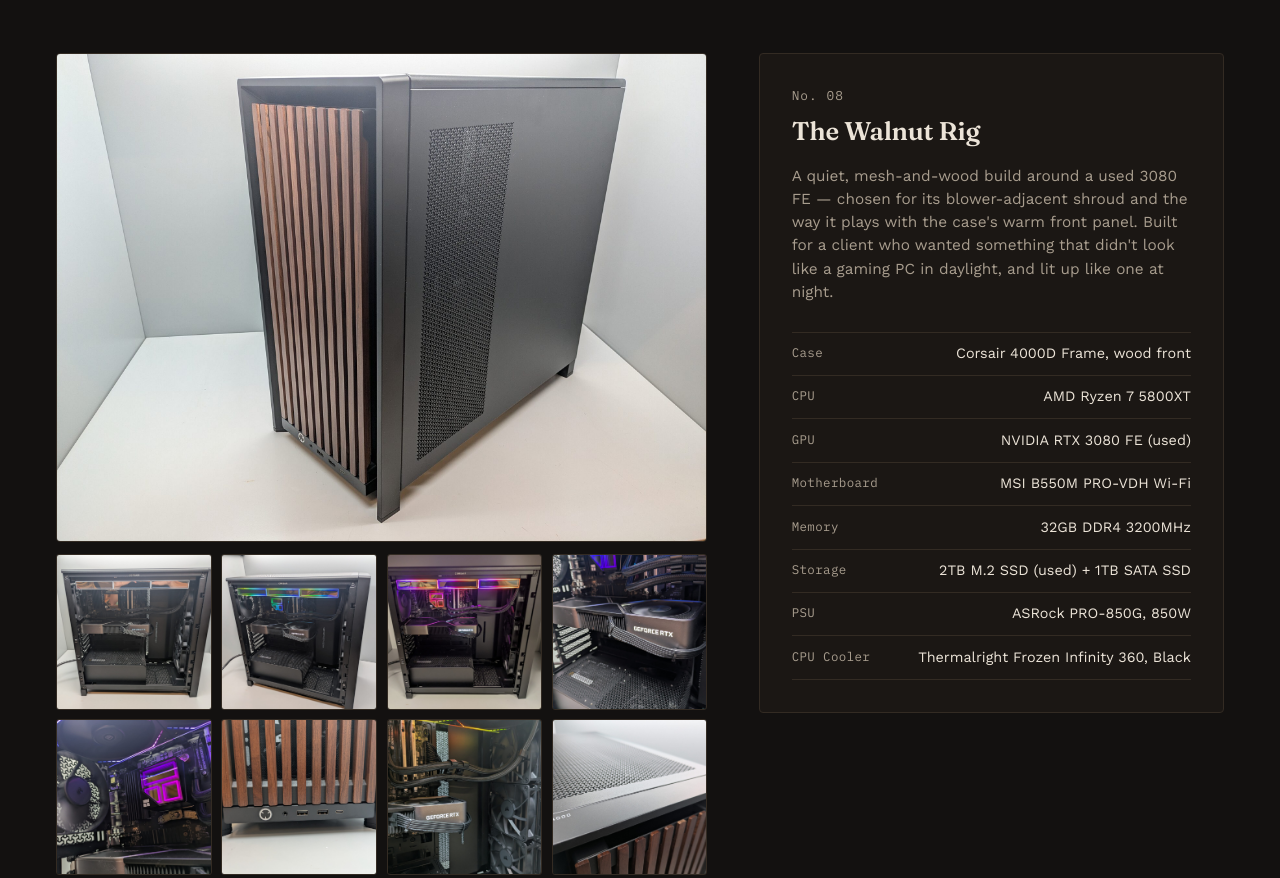
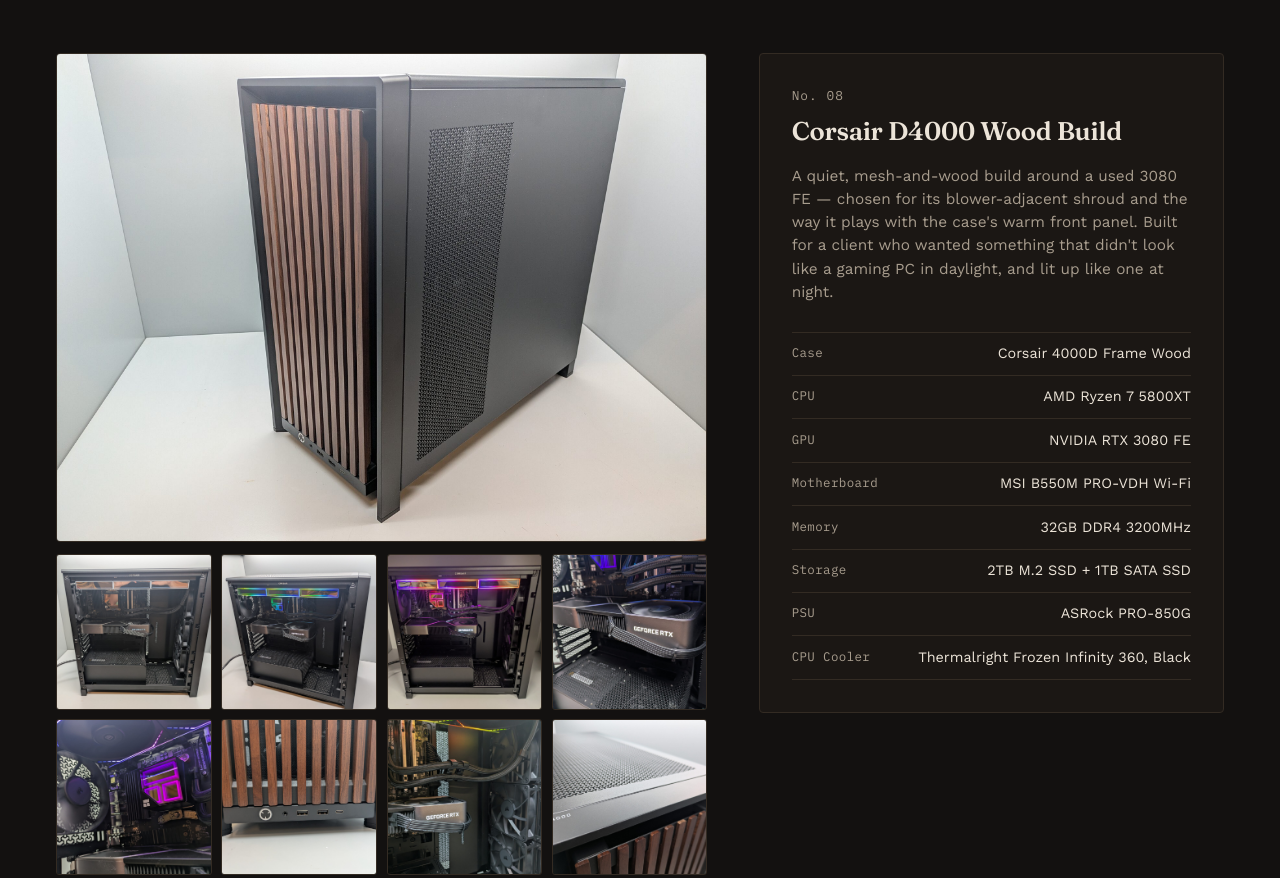
Before and after one commit to MaynardCustom/MaynardCustom, a plain HTML site: page index.html in a window 1280 px wide. Shown: the part 1062-1940 px from the top of the page. Drawn offline with nearby package versions, Linux system fonts and the light colour scheme.

Commit message:
Update index.html

```diff
--- a/index.html
+++ b/index.html
@@ -68,17 +68,17 @@
 
     <div class="build-sheet">
       <p class="build-index">No. 08</p>
-      <h3>The Walnut Rig</h3>
+      <h3>Corsair D4000 Wood Build</h3>
       <p class="build-note">A quiet, mesh-and-wood build around a used 3080 FE — chosen for its blower-adjacent shroud and the way it plays with the case's warm front panel. Built for a client who wanted something that didn't look like a gaming PC in daylight, and lit up like one at night.</p>
 
       <dl class="spec-sheet">
-        <div><dt>Case</dt><dd>Corsair 4000D Frame, wood front</dd></div>
+        <div><dt>Case</dt><dd>Corsair 4000D Frame Wood</dd></div>
         <div><dt>CPU</dt><dd>AMD Ryzen 7 5800XT</dd></div>
-        <div><dt>GPU</dt><dd>NVIDIA RTX 3080 FE (used)</dd></div>
+        <div><dt>GPU</dt><dd>NVIDIA RTX 3080 FE</dd></div>
         <div><dt>Motherboard</dt><dd>MSI B550M PRO-VDH Wi-Fi</dd></div>
         <div><dt>Memory</dt><dd>32GB DDR4 3200MHz</dd></div>
-        <div><dt>Storage</dt><dd>2TB M.2 SSD (used) + 1TB SATA SSD</dd></div>
-        <div><dt>PSU</dt><dd>ASRock PRO-850G, 850W</dd></div>
+        <div><dt>Storage</dt><dd>2TB M.2 SSD + 1TB SATA SSD</dd></div>
+        <div><dt>PSU</dt><dd>ASRock PRO-850G</dd></div>
         <div><dt>CPU Cooler</dt><dd>Thermalright Frozen Infinity 360, Black</dd></div>
       </dl>
     </div>
@@ -94,7 +94,7 @@
   <div class="about-inner">
     <p class="eyebrow">About</p>
     <h2>One build at a time, done right.</h2>
-    <p>Maynard Custom is a one-person build shop. Every PC that comes through gets the same attention — planned airflow, sleeved and routed cabling, and parts picked for how they'll actually be used, not just what's fastest on a spec sheet. If you want a machine that's fast, quiet, and doesn't look like it fell out of a stock photo, that's the job.</p>
+    <p>Maynard Custom is a one-person build shop. Every PC that comes through gets the same attention — planned airflow, and parts picked for how they'll actually be used, not just what's fastest on a spec sheet. If you want a machine that's fast, quiet, and doesn't look like it fell out of a stock photo, that's the job.</p>
   </div>
 </section>
 
```
